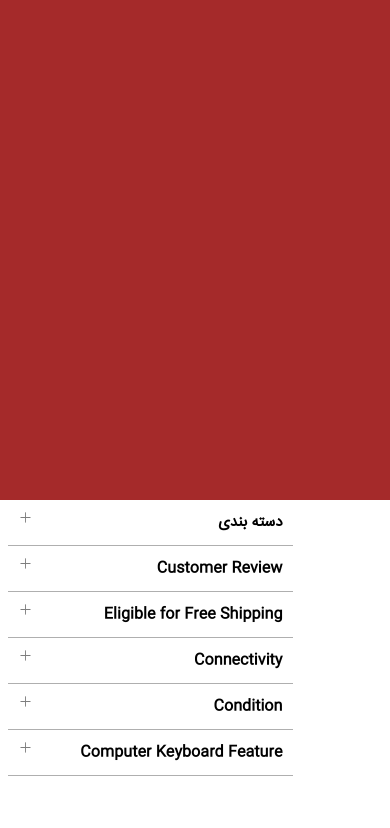
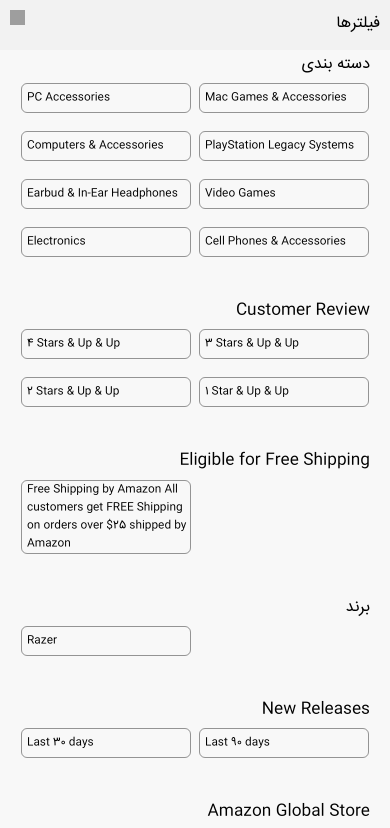
Before and after one commit to omidSharifi526/p-t-1, a React (Create React App) app in the folder sample/: page / in a window 390 px wide. Shown: the top 828 px of the page. Built offline with nearby package versions, Linux system fonts and the light colour scheme; grey boxes are pictures that could not be loaded.

Commit message:
add-mobile-menu

```diff
--- a/sample/src/Components/ProductSearch/Components/CategoriesManager/CategoriesManager.jsx
+++ b/sample/src/Components/ProductSearch/Components/CategoriesManager/CategoriesManager.jsx
@@ -1,6 +1,7 @@
 import React,{useState} from 'react';
 import closeImg from '../../Asset/imgs/close.svg';
 import plus from '../../Asset/imgs/plus.svg';
+import FilterCategoryBtn from './FilterCategoryBtn/FilterCategoryBtn';
 
 
 import './categoriesmanager_style.scss';
@@ -21,7 +22,8 @@ const CategoriesManager = ({titleCastegory}) => {
 
             </div>
             <div className={`body-area  ${state?"active":"notactive"}`} >
-               <p>Lorem ipsum dolor sit amet consectetur adipisicing elit. Nostrum, temporibus.</p>
+
+
 
             </div>
         </div>
--- /dev/null
+++ b/sample/src/Components/ProductSearch/Components/CategoriesManager/FilterCategoryBtn/FilterCategoryBtn.jsx
@@ -0,0 +1,15 @@
+import React from 'react';
+import './FilterCategoryBtn_styel.scss'
+
+const FilterCategoryBtn = ({content}) => {
+    return (
+        <>
+        <button onClick={()=>alert('clicked')}>
+            {content}
+        </button>
+
+            </>
+    )
+}
+
+export default FilterCategoryBtn
--- /dev/null
+++ b/sample/src/Components/ProductSearch/Components/CategoriesManager/FilterCategoryBtn/FilterCategoryBtn_styel.scss
@@ -0,0 +1,18 @@
+button{
+    width: 48%;
+    cursor: pointer;
+    border-radius: 5px;
+    min-height: 28px;
+    border: 0;
+    outline: 1px solid rgba(0, 0, 0, 0.404);
+    text-align: left;
+    padding-left: 5px;
+    font-size: 11px;
+    margin-bottom: 20px;
+    margin: 5px 2px;
+    background-color: transparent;
+    margin-bottom: 15px;
+    overflow: auto;
+
+
+}
--- a/sample/src/Components/ProductSearch/Components/CategoriesManager/categoriesmanager_style.scss
+++ b/sample/src/Components/ProductSearch/Components/CategoriesManager/categoriesmanager_style.scss
@@ -5,7 +5,6 @@
 .categori-main-container{
     width: 95%;
     min-height: 5px;
-
     margin: auto;
     transition: 0.5s all ease;
     border-bottom: 1px solid rgba(0, 0, 0, 0.315);
@@ -14,7 +13,7 @@
     .header-area{
         width: 100%;
         height: 50%;
-        // background-color: crimson;
+         //background-color: crimson;
         display: flex;
         justify-content: space-between;
         img{
@@ -35,6 +34,7 @@
 
     .body-area {
        transition: all ease 1s;
+       width: 100%;
     }
 
 
--- a/sample/src/Components/ProductSearch/ProductSearch.jsx
+++ b/sample/src/Components/ProductSearch/ProductSearch.jsx
@@ -1,8 +1,15 @@
-import React from 'react';
+import React,{useState} from 'react';
 import './productsearch_style.scss';
 import CategoriesManager from './Components/CategoriesManager/CategoriesManager';
+import mobilemenu from './Asset/imgs/sort.svg';
+import closeicn from './Asset/imgs/close.svg';
+import FilterCategoryBtn from './Components/CategoriesManager/FilterCategoryBtn/FilterCategoryBtn';
+
 
 const ProductSearch = () => {
+
+    const[showmmenu,setshowmmenu]=useState(true)
+
     return (
         <main  className='main-container'>
           <section className='product-result'>
@@ -21,7 +28,230 @@ const ProductSearch = () => {
 
 
           </section>
+
+
+
+          <div id='mobile-menu-filter' className='mobile-menu-filter' >
+
+           <div className='icn-mobile-menu' onClick={()=>{
+              setshowmmenu(true)
+           }}>
+
+           <img src={mobilemenu} alt="mobilemenu" />
+           </div>
+
+          </div>
+
+
+
+          <div id='main-menu-container' className={`main-menu-container ${showmmenu?'main-menu-active':'main-menu-not-active'}`}>
+              <div className='main-menu-header' onClick={()=>{setshowmmenu(false)}}>
+                  <span>فیلترها</span>
+                  <img src={closeicn} alt="closeicn" />
+
+              </div>
+              <div className='main-menu-body'>
+
+
+
+
+                  {/* دسته بندی */}
+                <div className="category-content">
+                    <div className='category-head'>
+                        <span>دسته بندی</span>
+                    </div>
+                    <div className='category-body'>
+                        <FilterCategoryBtn  content={'PC Accessories'}/>
+                        <FilterCategoryBtn content={'Mac Games & Accessories'}/>
+                        <FilterCategoryBtn content={'Computers & Accessories'}/>
+                        <FilterCategoryBtn content={'PlayStation Legacy Systems'}/>
+                        <FilterCategoryBtn content={'Earbud & In-Ear Headphones'}/>
+                        <FilterCategoryBtn content={'Video Games'}/>
+                        <FilterCategoryBtn content={'Electronics'}/>
+                        <FilterCategoryBtn content={'Cell Phones & Accessories'}/>
+
+
+                    </div>
+
+
+
+                </div>
+                {/* دسته بندی */}
+
+
+
+                {/* Customer Review */}
+
+                <div className="category-content">
+                    <div className='category-head'>
+                        <span>Customer Review </span>
+                    </div>
+                    <div className='category-body'>
+                        <FilterCategoryBtn content={'4 Stars & Up & Up'}/>
+                        <FilterCategoryBtn content={'3 Stars & Up & Up'}/>
+                        <FilterCategoryBtn  content={'2 Stars & Up & Up'}/>
+                        <FilterCategoryBtn  content={'1 Star & Up & Up'}/>
+
+
+                    </div>
+
+
+
+                </div>
+
+                {/* Customer Review */}
+
+
+
+                 {/* Eligible for Free Shipping */}
+                <div className="category-content">
+                    <div className='category-head'>
+                        <span>Eligible for Free Shipping </span>
+                    </div>
+                    <div className='category-body'>
+                        <FilterCategoryBtn  content={'Free Shipping by Amazon All customers get FREE Shipping on orders over $25 shipped by Amazon'}/>
+
+
+
+                    </div>
+
+
+
+                </div>
+
+
+
+                {/* برند */}
+                <div className="category-content">
+                    <div className='category-head'>
+                        <span>برند </span>
+                    </div>
+                    <div className='category-body'>
+                        <FilterCategoryBtn content={'Razer'}/>
+
+
+
+                    </div>
+
+
+
+                </div>
+                {/* برند */}
+
+                {/* New Releases */}
+                <div className="category-content">
+                    <div className='category-head'>
+                        <span>New Releases </span>
+                    </div>
+                    <div className='category-body'>
+                        <FilterCategoryBtn content={'Last 30 days'}/>
+                        <FilterCategoryBtn content={'Last 90 days'}/>
+
+
+
+                    </div>
+
+
+
+                </div>
+
+                {/* New Releases */}
+
+
+                {/* Amazon Global Store */}
+                <div className="category-content">
+                    <div className='category-head'>
+                        <span>Amazon Global Store </span>
+                    </div>
+                    <div className='category-body'>
+                        <FilterCategoryBtn content={'Amazon Global Store'}/>
+
+
+
+
+                    </div>
+
+
+
+                </div>
+
+                {/* Amazon Global Store */}
+
+                {/* International Shipping */}
+                <div className="category-content">
+                    <div className='category-head'>
+                        <span> International Shipping</span>
+                    </div>
+                    <div className='category-body'>
+                        <FilterCategoryBtn content={'International Shipping Eligible'}/>
+
+
+
+
+                    </div>
+
+
+
+                </div>
+
+
+                {/* International Shipping */}
+
+                {/* Condition */}
+                <div className="category-content">
+                    <div className='category-head'>
+                        <span>Condition </span>
+                    </div>
+                    <div className='category-body'>
+                        <FilterCategoryBtn content={'New'}/>
+                        <FilterCategoryBtn content={'Used'}/>
+
+
+
+
+                    </div>
+
+
+
+                </div>
+
+
+                {/* Condition */}
+
+                {/* Availability */}
+
+                <div className="category-content">
+                    <div className='category-head'>
+                        <span>Availability </span>
+                    </div>
+                    <div className='category-body'>
+                        <FilterCategoryBtn content={'Include Out of Stock'}/>
+
+
+
+
+
+                    </div>
+
+
+
+                </div>
+
+
+                {/* Availability */}
+
+
+
+
+
+
+              </div>
+
+          </div>
+
         </main>
+
+
     )
 }
 
--- a/sample/src/Components/ProductSearch/productsearch_style.scss
+++ b/sample/src/Components/ProductSearch/productsearch_style.scss
@@ -2,9 +2,7 @@
     font-family: 'irs';
     src: url('../../asset//Fonts//IRANSansWeb\(FaNum\).ttf');
   }
-  *{
 
-  }
 
 
 *{
@@ -28,7 +26,7 @@ main{
 
         min-width: 300px;
         height: 500px;
-        background-color: brown;
+       // background-color: rgb(253, 182, 182);
         flex-grow: 1;
 
 
@@ -41,5 +39,137 @@ main{
         direction: rtl;
 
     }
+    .mobile-menu-filter{
+        width: 52px;
+        height: 52px;
+        background-color: #051D72;
+        border-radius: 50px;
+        position: absolute;
+        left: -100px;
+        bottom:10px;
+        text-align: center;
+        display: flex;
+        cursor: pointer;
+        align-items: center;
+
+
+        img{
+            width: 50%;
+            height: 100%;
+            margin: auto auto;
+            margin-top: 10px;
+
+
+        }
+
+
+
+
+    }
+
+    .main-menu-container{
+
+
+
+
+        .main-menu-header{
+            width: 100%;
+            height: 50px;
+            background-color:#F2F2F2 ;
+            direction: rtl;
+            display: flex;
+            justify-content: space-between;
+            padding: 10px;
+            img{
+                width: 15px;
+                height: 15px;
+
+
+                cursor: pointer;
+
+            }
+
+        }
+
+
+
+        .category-content{
+            width: 100%;
+            padding: 5px 20px;
+
+
+            display: flex;
+            flex-direction: column;
+            margin-bottom: 20px;
+
+            .category-head{
+                direction: rtl;
+                width: 100%;
+
+
+                display: flex;
+                flex-direction: row;
+                font-weight: 500;
+                line-height: 1.2;
+
+
+            }
+            .category-body{
+                padding-top: 5px;
+                direction: ltr;
+                display: flex;
+                justify-content: space-between;
+                flex-wrap: wrap;
+                overflow: auto;
+
+
+            }
+
+
+
+        }
+
+
+
+    }
 
 }
+
+
+.main-menu-active{
+    background-color: rgb(248, 248, 248);
+    width: 100%;
+    height: 100%;
+    position: absolute;
+    top: 0;
+    left: 0;
+    z-index: 55;
+    display: block;
+    transition: all ease 1s;
+
+
+}
+.main-menu-not-active{
+    display: none;
+    width: 0;
+    height: 0;
+    transition: all ease 1s;
+
+
+
+}
+
+@media screen and (max-width:600px) {
+    section.sidebar{
+        display: none;
+    }
+    #mobile-menu-filter{
+     left: 5px;
+    }
+
+}
+@media screen and (min-width:600px) {
+    #main-menu-container{
+        display: none;
+    }
+}
```
Also changed, not shown: sample/src/Components/ProductSearch/Components/CategoriesManager/CategoryContainerMobile/CategoryContainerMobile.jsx (added, +17 -0 lines), sample/src/Components/ProductSearch/Components/CategoriesManager/CategoryContainerMobile/CategoryContainerMobile_style.scss (added, +11 -0 lines), sample/src/Components/ProductSearch/Asset/imgs/sort.svg (added).
